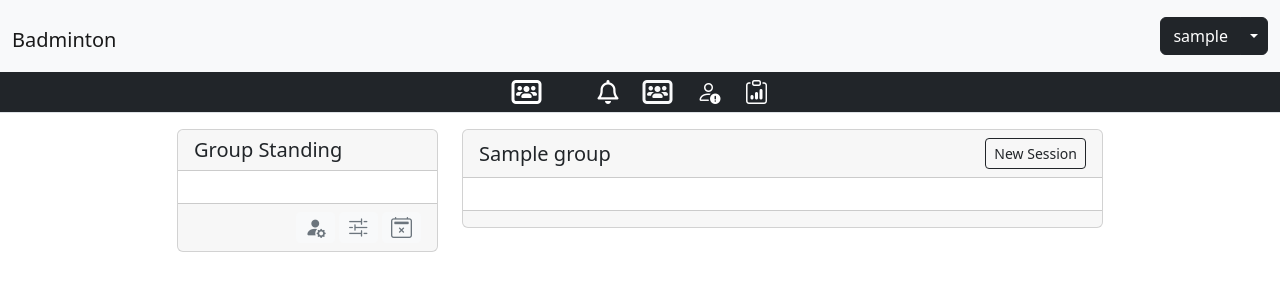
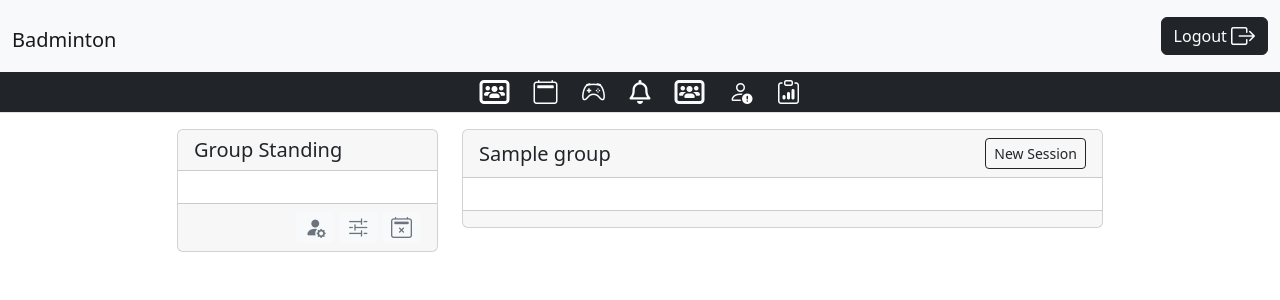
Before and after one commit to Hussain-Naik/PP4-MyGameStats, a Django app: page /events/groups/1/ in a window 1280 px wide. Shown: the top 300 px of the page. Run offline with Django 4.2, Linux system fonts and the light colour scheme; a user stored in the database is signed in; tables that the repository leaves empty hold one stand-in row (values such as "Sample post"); data that the repository does not hold is empty; some libraries are stand-ins or nearby versions.

Commit message:
Add simple login logout and user nav

```diff
--- a/templates/navbar.html
+++ b/templates/navbar.html
@@ -14,38 +14,12 @@
             </form>
             {% endif %}
             {% if request.user.is_authenticated %}
-            <div class="dropdown-center">
-                <a href="#" class="link-offset-2 link-underline link-underline-opacity-0">
-                </a>
-                <div class="btn-group">
-                    <a class="btn btn-dark btn-md" href="{% url 'profile' %}">
-                        {{request.user.username}}
-                    </a>
-                    <button type="button" class="btn btn-md btn-dark dropdown-toggle dropdown-toggle-split ml-3" data-bs-toggle="dropdown" aria-expanded="false">
-                      <span class="visually-hidden">Toggle Dropdown</span>
-                    </button>
-                    <ul class="dropdown-menu text-center">
-                        <li>
-                            <a href="{% url 'profile' %}" class="dropdown-item">
-                                <i class="bi bi-gear"></i>
-                                Settings
-                            </a>
-                        </li>
-                        <li>
-                            <hr class="dropdown-divider">
-                        </li>
-                        <li>
-                            <a href="{% url 'account_logout' %}" class="dropdown-item">
-                                <i class="bi bi-box-arrow-right"></i>
-                                Logout
-                            </a>
-                        </li>
-                    </ul>
-                </div>
-            </div>
+            <a href="{% url 'account_logout' %}" class="btn btn-dark btn-md">
+                Logout <i class="bi bi-box-arrow-right fa-xl"></i>
+            </a>
             {% else %}
             <a class="btn btn-dark btn-md" href="{% url 'account_login' %}">
-                Login <i class="bi bi-box-arrow-in-right"></i>
+                Login <i class="bi bi-box-arrow-in-right fa-xl"></i>
             </a>
             {% endif %}
             </div>
@@ -63,11 +37,15 @@
                 <li class="nav-item me-3 me-lg-0">
                     {% if '/events/session/' in request.path %}
                     <a class="nav-link mx-1 text-white" href="{% url 'group_detail' detail_object.get_group_id %}"><i class="bi bi-calendar2 fa-xl"></i></a>
+                    {% else %}
+                    <a class="nav-link mx-1 text-white" href="{% url 'groups' %}"><i class="bi bi-calendar2 fa-xl"></i></a>
                     {% endif %}
                 </li>
                 <li class="nav-item me-3 me-lg-0">
                     {% if '/events/session/game/' in request.path %}
                     <a class="nav-link mx-1 text-white" href="{% url 'session' detail_object.session.id %}"><i class="bi bi-controller fa-xl"></i></a>
+                    {% else %}
+                    <a class="nav-link mx-1 text-white" href="{% url 'groups' %}"><i class="bi bi-controller fa-xl"></i></a>
                     {% endif %}
                 </li>
                 <li class="nav-item me-3 me-lg-0">
```
